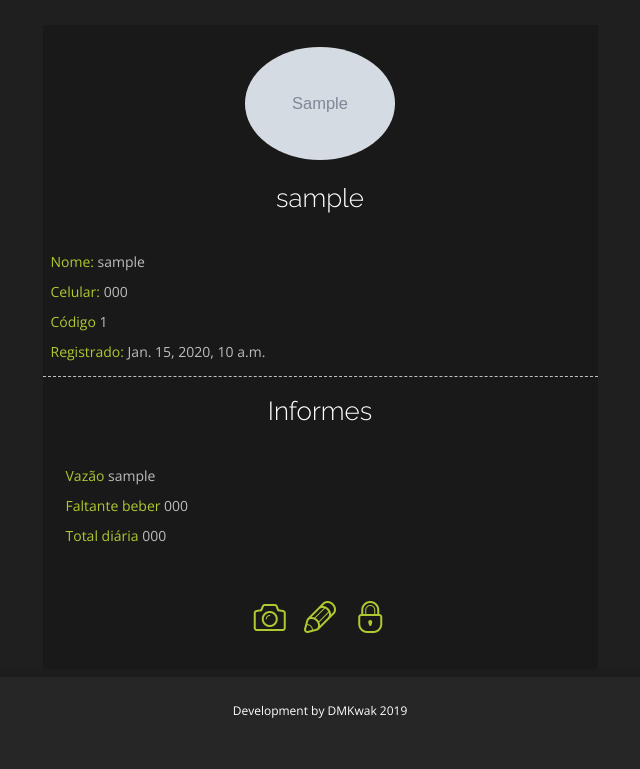
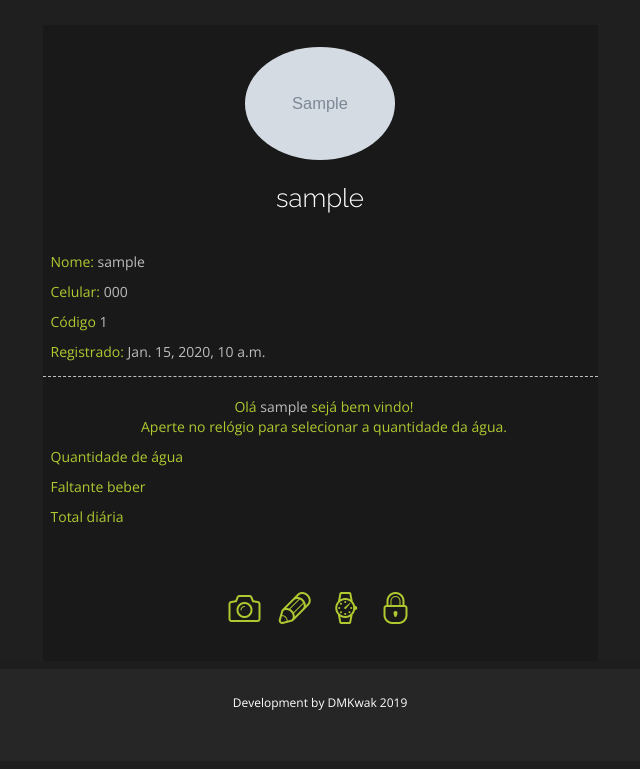
Before and after one commit to jeffersonkr/drink_flow_control, a Django app: template core/templates/user.html in a window 1280 px wide. Shown: the top 769 px of the page, without its empty margins (320-960 px from the left). Run offline with Django 3.2, Linux system fonts and the light colour scheme; the template is opened without the code that fills it: most values are stand-ins (such as "Sample title", 1, 10 or a date in 2020); grey boxes marked "Sample" are stand-in pictures; some libraries are stand-ins or nearby versions.

Commit message:
add modal selection qtd of water

```diff
--- a/core/templates/user.html
+++ b/core/templates/user.html
@@ -33,15 +33,17 @@
 						</div>
 					</div><!-- /inner row -->
 					<hr>
-					<div class="cont2">
-						<h2>Informes</h2>
-					</div>
+					<div class="row">
 					<div class="col-lg-12">
-						<div class="cont3 py-30">
-							<p><ok>Vazão</ok> {{ user_name }}</p>
-							<p><ok>Faltante beber</ok> {{ user_cellphone }}</p>
-							<p><ok>Total diária</ok> {{ user_cellphone }}</p>
+						<div class="cont3">
+							<p class="text-center">
+								<ok>Olá </ok>{{ user_name }}
+								<ok> sejá bem vindo!<br> Aperte no relógio para selecionar <wbr>a quantidade da água.</ok></p>
+							<p><ok>Quantidade de água</ok> </p>
+							<p><ok>Faltante beber</ok> </p>
+							<p><ok>Total diária</ok> </p>
 							<br/><br/>
+							<p class="text-center"><ok></ok></p>
 						</div>
 					</div>
 					<div class="info-user2">
@@ -51,15 +53,38 @@
 						<a href="{% url 'edit' user_code_number %}">
 							<span aria-hidden="true" class="li_pen fs1"></span>
 						</a>
+						<span aria-hidden="true" data-toggle="modal" data-target="#set_time_modal" class="li_clock fs1"></span>
 						<a href="{% url 'login' %}">
 							<span aria-hidden="true" alt="sair" class="li_lock fs1"></span>
 						</a>
 					</div>
+					</div>
 				</div>
 			</div>
-
 		</div>
 	</div>
 </div>
 
+<!-- Modal -->
+<div class="modal fade" id="set_time_modal" tabindex="-1" role="dialog" aria-labelledby="exampleModalLabel" aria-hidden="true">
+  <div class="modal-dialog" role="document">
+    <div class="modal-content">
+      <div class="modal-header">
+        <h5 class="modal-title  text-center" id="exampleModalLabel">Escolha a quantidade de água.</h5>
+        <button type="button" class="close" data-dismiss="modal" aria-label="Close">
+          <span aria-hidden="true">&times;</span>
+        </button>
+      </div>
+      <div class="modal-body text-center">
+        <button id="set_clock_300" type="button" class="btn btn-primary" data-dismiss="modal">300ml - 1 Copo</button>
+		<button id="set_clock_1000" type="button" class="btn btn-primary" data-dismiss="modal">1000ml - 1 Garrafa</button>
+      </div>
+      <div class="modal-footer">
+        <button type="button" class="btn btn-danger" data-dismiss="modal">Cancelar</button>
+      </div>
+    </div>
+  </div>
+</div>
+
+<script src="{% static 'js/timer.js' %}"></script>
 {% endblock body_content %}}
```
